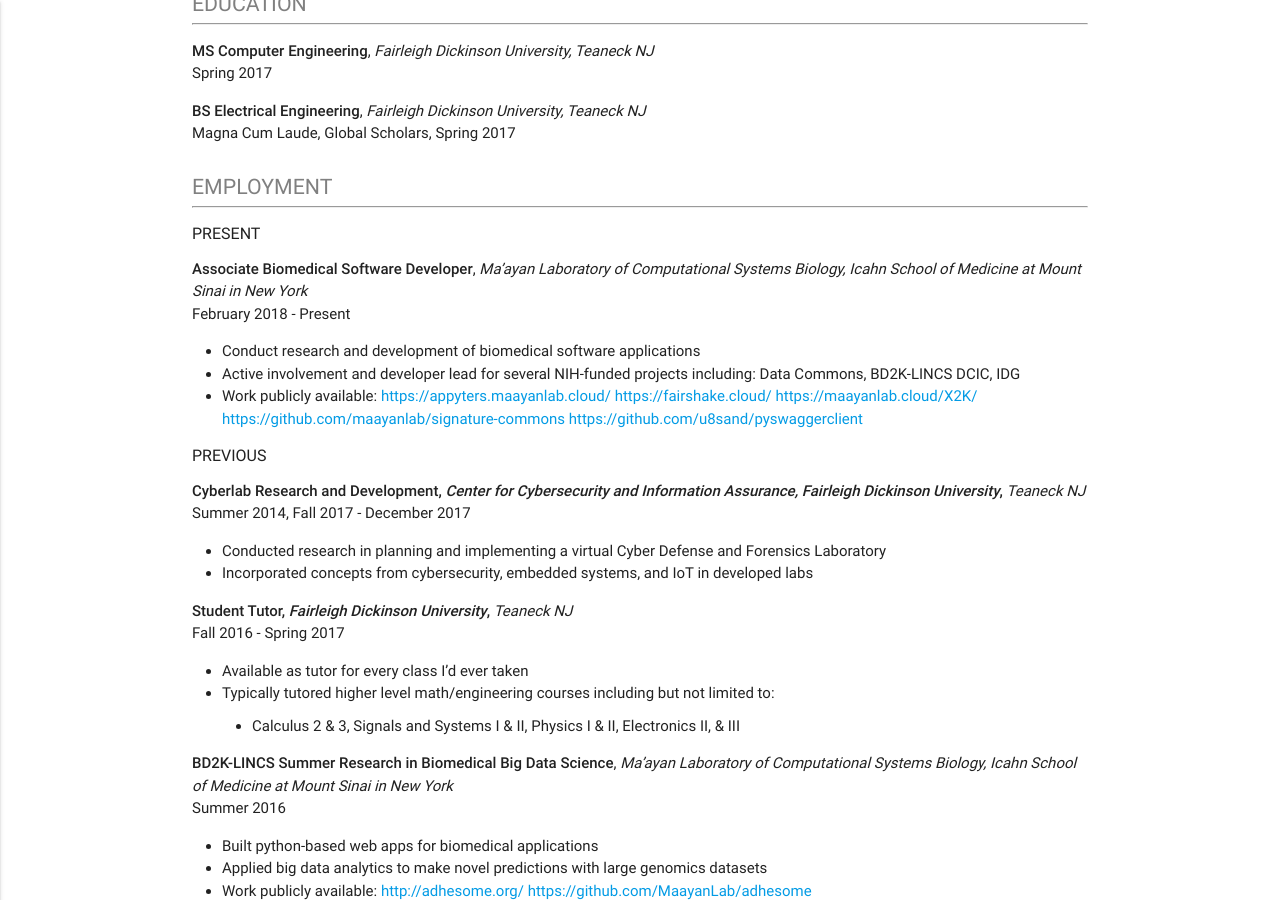
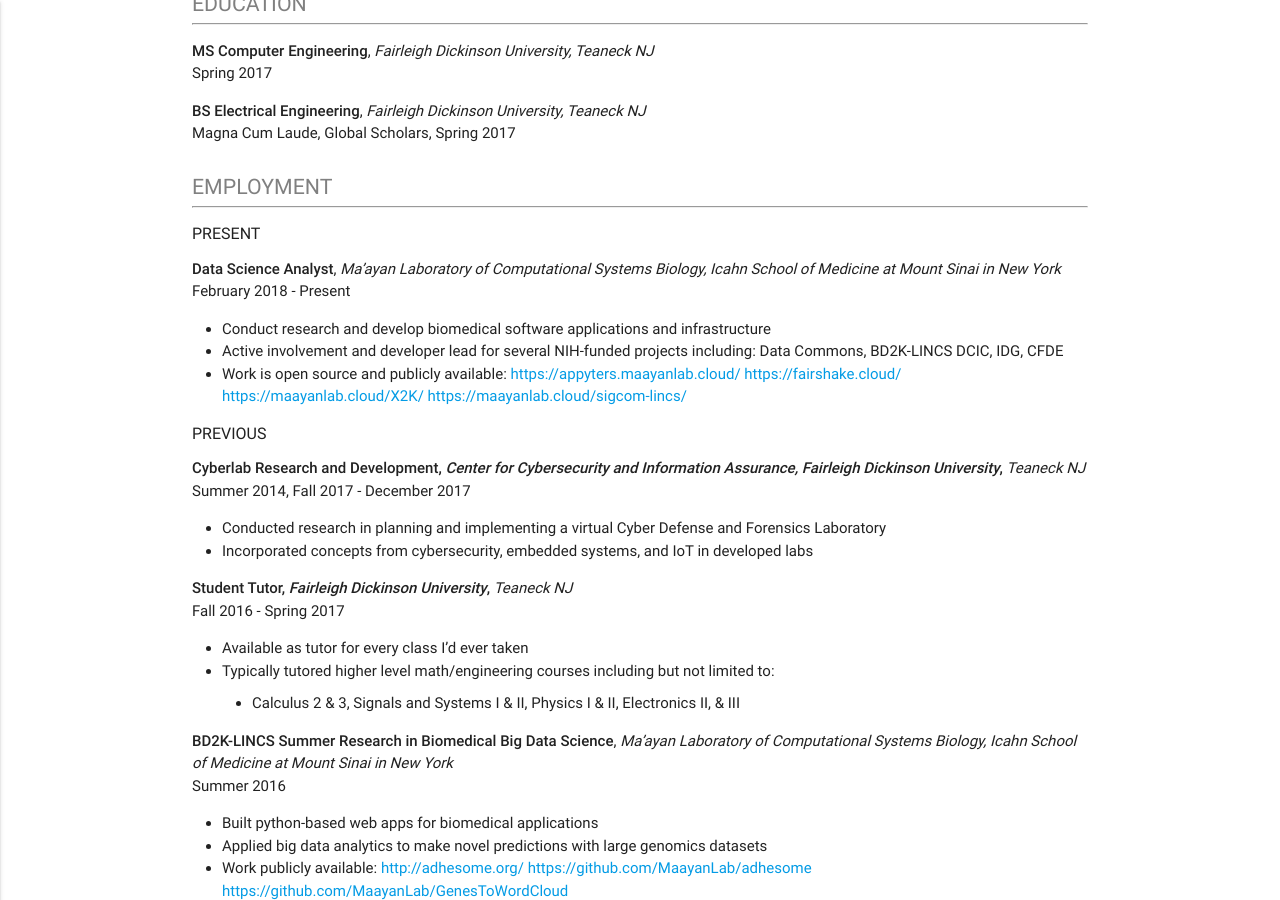
Before and after one commit to u8sand/u8sand.github.io, a Jekyll site: the page built from 03-resume.md, in a window 1280 px wide and 900 px high, scrolled down 437 px. Built offline with Jekyll 4.4.1, drawn with Linux system fonts in a browser that asks for light colours; nearby versions of some CDN libraries.

Commit message:
Update present job title/bullets

```diff
--- a/03-resume.md
+++ b/03-resume.md
@@ -36,12 +36,12 @@
 
 #### PRESENT
 
-**Associate Biomedical Software Developer**, *Ma’ayan Laboratory of Computational Systems Biology, Icahn School of Medicine at Mount Sinai in New York*
+**Data Science Analyst**, *Ma’ayan Laboratory of Computational Systems Biology, Icahn School of Medicine at Mount Sinai in New York*
 February 2018 - Present
 
-- Conduct research and development of biomedical software applications
-- Active involvement and developer lead for several NIH-funded projects including: Data Commons, BD2K-LINCS DCIC, IDG
-- Work publicly available: <https://appyters.maayanlab.cloud/> <https://fairshake.cloud/> <https://maayanlab.cloud/X2K/> <https://github.com/maayanlab/signature-commons> <https://github.com/u8sand/pyswaggerclient>
+- Conduct research and develop biomedical software applications and infrastructure
+- Active involvement and developer lead for several NIH-funded projects including: Data Commons, BD2K-LINCS DCIC, IDG, CFDE
+- Work is open source and publicly available: <https://appyters.maayanlab.cloud/> <https://fairshake.cloud/> <https://maayanlab.cloud/X2K/> <https://maayanlab.cloud/sigcom-lincs/>
 
 <div style="page-break-inside: avoid">
 
```
